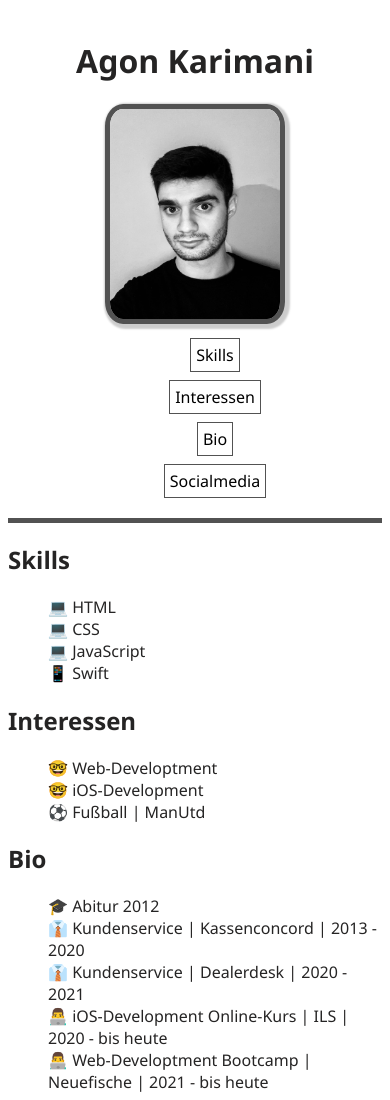
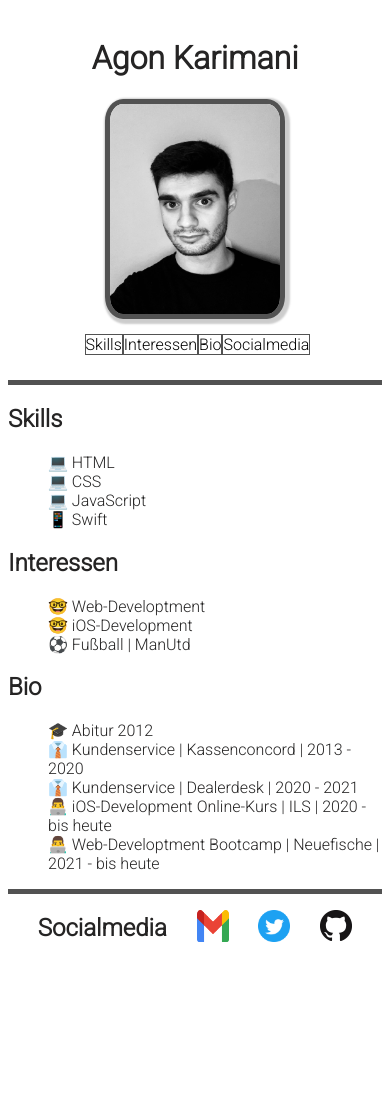
Before and after one commit to agonkarimani/personal-website, a website: page index.html in a window 390 px wide. Shown: the top 1100 px of the page. After the commit the page ends 970 px from the top, so only its background shows below. Drawn offline with Linux system fonts and the light colour scheme.

Commit message:
Add new things

```diff
--- a/Styles/_base.css
+++ b/Styles/_base.css
@@ -3,9 +3,12 @@
 }
 
 body {
+  display: grid;
+
   background-color: white;
   color: rgb(37, 36, 36);
-  font-family: 'Segoe UI', Tahoma, Geneva, Verdana, sans-serif;
+  font-family: 'Open Sans', sans-serif;
+  font-family: 'Roboto', sans-serif;
   font-size: 124, 8%;
 }
 
--- a/Styles/_utility.css
+++ b/Styles/_utility.css
@@ -17,17 +17,23 @@
     height: 220px;
   }
 
-.menu {
+/*.menu {
     display: flex;
     gap: 5px;
     align-items: center;
     justify-content: space-between;
-  }
+  }*/
+
+.menu {
+    margin-left: -35px;
+    display: flex;
+    justify-content: space-evenly;
+
+}
 
 .menu__item > * {
     width: 100%;
     border: 1px solid rgba(0, 0, 0, 0.678);
-    padding: 5px 5px;
   }
 
 .page-main {
@@ -63,17 +69,15 @@
   }
 
 @media (max-width: 500px) {
- .menu {
-   display: block;
-   justify-content: space-around;
- }
- .menu__item {
-   margin-top: 20px;
- }
 
- .footer__kontakt {
-   display: grid;
-   grid-template-rows: auto;
-   align-items: center;
- }
+  .menu {
+   margin-left: -35px;
+   display: inline-flexbox;
+   flex-direction: row;
+   justify-content: space-evenly;
+  }
+
+  .footer__kontakt {
+   display: inline-flexbox;
+  }
 }
--- a/index.html
+++ b/index.html
@@ -6,6 +6,8 @@
     <meta name="viewport" content="width=device-width, initial-scale=1.0" />
     <title>Personal Website</title>
     <link rel="stylesheet" href="./styles/styles.css" />
+    <link rel="preconnect" href="https://fonts.gstatic.com">
+    <link href="https://fonts.googleapis.com/css2?family=Open+Sans&family=Roboto:wght@300&display=swap" rel="stylesheet">
   </head>
 
   <body>
```
